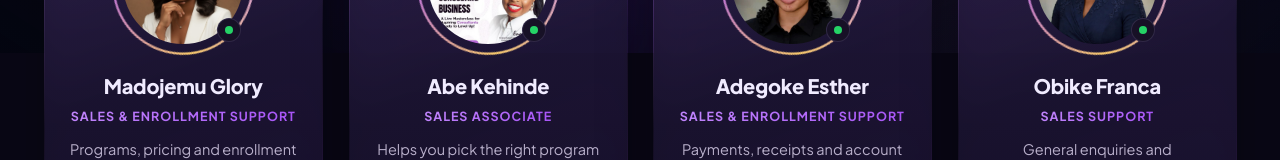
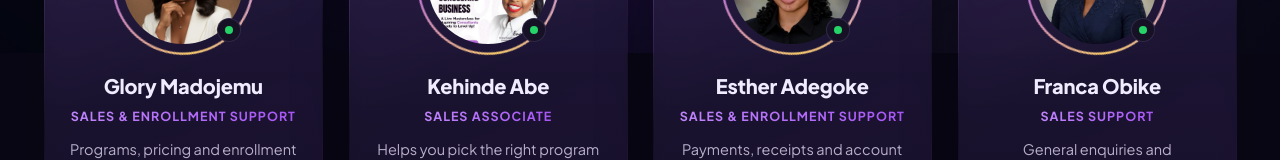
Before and after one commit to enyconsulting-dev/eny-support-page, a Next.js app: page / in a window 1280 px wide. Shown: the part 747-907 px from the top of the page. Built offline with nearby package versions, Linux system fonts and the light colour scheme.

Commit message:
Name rearrangement

```diff
--- a/data/team.ts
+++ b/data/team.ts
@@ -62,7 +62,7 @@ export const helpTopics = [
 /* ---------- TEAM (4 members — replace the placeholders) ---------- */
 export const team: TeamMember[] = [
   {
-    name: "Madojemu Glory",
+    name: "Glory Madojemu",
     role: "Sales & Enrollment Support",
     blurb: "Programs, pricing and enrollment guidance.",
     whatsapp: "2349169994482",
@@ -70,7 +70,7 @@ export const team: TeamMember[] = [
     tags: ["Enrollment", "Pricing", "Guidance", "General"],
   },
   {
-    name: "Abe Kehinde",
+    name: "Kehinde Abe",
     role: "Sales Associate",
     blurb: "Helps you pick the right program and get started.",
     whatsapp: "2349085539380",
@@ -78,7 +78,7 @@ export const team: TeamMember[] = [
     tags: ["Programs", "Onboarding"],
   },
   {
-    name: "Adegoke Esther",
+    name: "Esther Adegoke",
     role: "Sales & Enrollment Support",
     blurb: "Payments, receipts and account access.",
     whatsapp: "234 916 999 4483",
@@ -86,7 +86,7 @@ export const team: TeamMember[] = [
     tags: ["Payments", "Access"],
   },
   {
-    name: "Obike Franca",
+    name: "Franca Obike",
     role: "Sales Support",
     blurb: "General enquiries and partnership questions.",
     whatsapp: "2349085515969",
```
